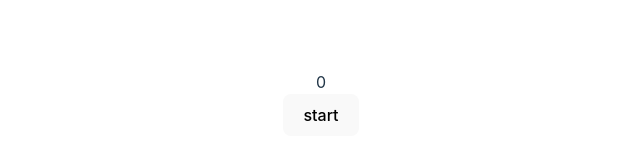
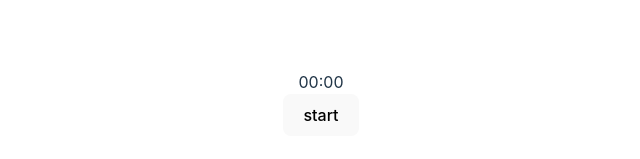
Before and after one commit to AveryNewhart/my-stopwatch, a Vue app: page / in a window 1280 px wide. Shown: the part 297-456 px from the top of the page, without its empty margins (319-959 px from the left). Built offline with nearby package versions, Linux system fonts and the light colour scheme.

Commit message:
fully working timer

```diff
--- a/src/App.vue
+++ b/src/App.vue
@@ -32,11 +32,16 @@ function restart () {
   start();
 }
 
+function formatTime(elaspedTime: numer) {
+  const minutes = `0${Math.floor(elaspedTime / 60)}`.slice(-2);
+  const seconds = `0${elaspedTime % 60}`.slice(-2);
+  return `${minutes}:${seconds}`;
+}
 </script>
 
 <template>
   <div>
-    <div>{{ timeElapsed }}</div>
+    <div>{{ formatTime(timeElapsed) }}</div>
     <button v-if="state === 'stopped'" @click="start">start</button>
     <button v-if="state === 'running'" @click="pause">Pause</button>
     <button v-if="state === 'paused'" @click="start">resume</button>
```
